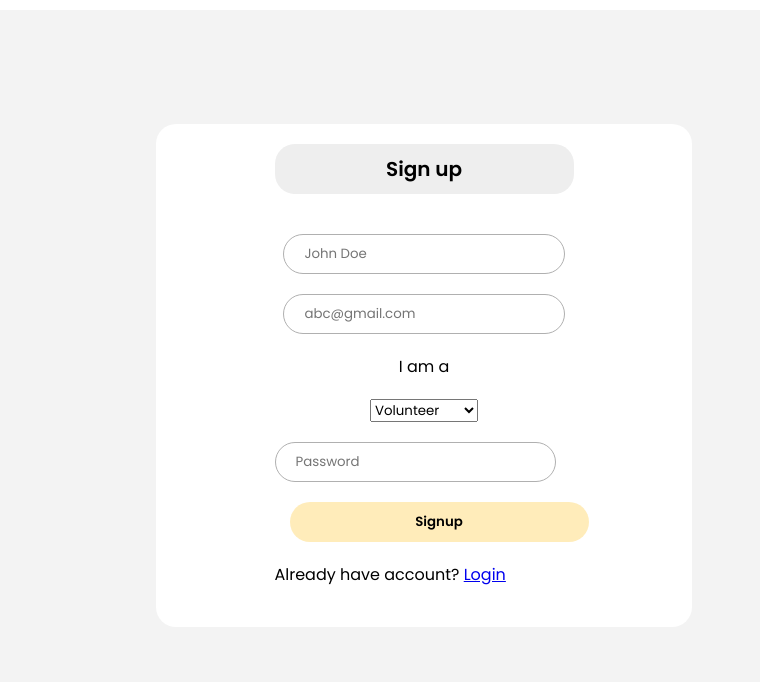
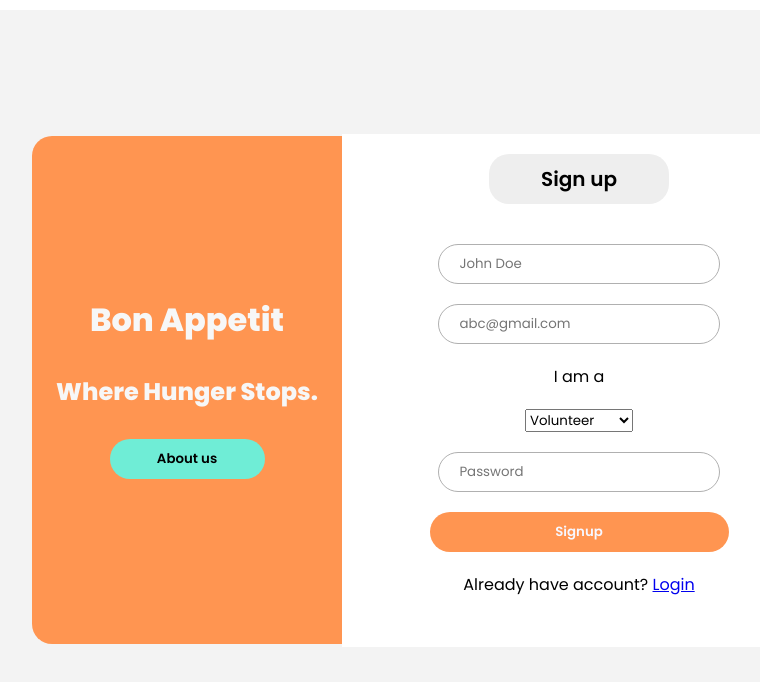
Before and after one commit to jamaljm/BonAppetit, a React (Create React App) app: page / in a window 1280 px wide. Shown: the top 682 px of the page, without its empty margins (216-976 px from the left). Built offline with nearby package versions, Linux system fonts and the light colour scheme.

Commit message:
login page change

```diff
--- a/src/App.jsx
+++ b/src/App.jsx
@@ -9,6 +9,7 @@ import Products from "./pages/products/product"
 import "./app.css"
 import { BrowserRouter, Navigate, Route, Routes, useNavigate } from "react-router-dom"
 import { useState } from "react"
+import Landingpage from "./components/Landingpage.js/Landingpage";
 
 function App() {
 
@@ -22,23 +23,21 @@ function App() {
 
   return (
     <>
-
-
       <div className="App">
         {auth && <Navbar />}
         <div className="container">
           {auth && <Sidebar />}
           <Routes>
-              {auth && <Route path="/home" element={<Home />} />}
-              {!auth && <Route path="/" element={<SignupPage />} />}
+            <Route path="*" component={<Landingpage/>} />
+            {auth && <Route exact path="/home" element={<Home />} />}
+            {!auth && <Route exact path="/" element={<SignupPage />} />}
 
             {!auth && <Route path="/volunteer" element={<VolunteerForm />} />}
             <Route exact path="/login" element={<Login />} />
           </Routes>
         </div>
       </div>
-
     </>
-  )
+  );
   }
 export default App
--- a/src/components/Addrequest.js
+++ b/src/components/Addrequest.js
@@ -1,7 +1,7 @@
 import React, { useState } from "react";
 import { useNavigate } from "react-router-dom";
 import axios from "axios";
-import  './addrequest.css' ;
+import "./addrequest.css";
 
 const Addrequest = () => {
   const navigate = useNavigate();
@@ -30,6 +30,8 @@ const Addrequest = () => {
       [name]: value,
     }));
   };
+
+  const [isActive, setIsActive] = useState(false);
 
   const handleSubmit = (e) => {
     e.preventDefault();
@@ -60,15 +62,23 @@ const Addrequest = () => {
 
   return (
     <div className="container-input">
-      <form onSubmit={handleSubmit} className="container-input">
-        <h1>Submit Request</h1>
+      <div className="inner-container">
+        <h1 onClick={() => setIsActive(!isActive)}>
+          Add Request{"\t"}
+          {isActive ? "X" : "+"}
+        </h1>
+      </div>
+
+      {isActive && (
+        <div>
+          <form className="accordion-content" onSubmit={handleSubmit}>
             <input
               type="text"
               name="title"
               value={state.title}
               onChange={handleChange}
               placeholder="Enter title"
-          style={{ width: "50%" }}
+              required
             />
             <input
               type="text"
@@ -76,7 +86,7 @@ const Addrequest = () => {
               onChange={handleChange}
               name="desc"
               placeholder="Enter your email"
-          style={{ width: "50%" }}
+              required
             />
             <input
               type="text"
@@ -84,7 +94,7 @@ const Addrequest = () => {
               placeholder="Enter Quantity"
               value={state.numberOfServing}
               onChange={handleChange}
-          style={{ width: "50%" }}
+              required
             />
             <input
               type="text"
@@ -92,7 +102,7 @@ const Addrequest = () => {
               value={state.isNonVeg}
               onChange={handleChange}
               placeholder="Enter Veg or Nonveg"
-          style={{ width: "50%" }}
+              required
             />
             <input
               type="date"
@@ -100,7 +110,7 @@ const Addrequest = () => {
               value={state.expiry}
               onChange={handleChange}
               placeholder="Enter expiry"
-          style={{ width: "50%" }}
+              required
             />
             <input
               type="text"
@@ -108,7 +118,7 @@ const Addrequest = () => {
               onChange={handleChange}
               name="city"
               placeholder="Enter your city"
-          style={{ width: "50%" }}
+              required
             />
             <input
               type="text"
@@ -116,7 +126,7 @@ const Addrequest = () => {
               onChange={handleChange}
               name="state"
               placeholder="Enter your state"
-          style={{ width: "50%" }}
+              required
             />
             <input
               type="text"
@@ -124,12 +134,14 @@ const Addrequest = () => {
               placeholder="Enter your Phone Number"
               value={state.contactInfo}
               onChange={handleChange}
-          style={{ width: "50%" }}
+              required
             />
             <button type="submit">Submit</button>
             {login}
           </form>
         </div>
+      )}
+    </div>
   );
 };
 
--- a/src/components/Signin.js
+++ b/src/components/Signin.js
@@ -65,6 +65,15 @@ function SignupPage() {
 
   return (
     <div className="signupcontainer">
+      <div className="Aboutcard">
+        <h1>Bon Appetit</h1>
+        <h2>Where Hunger Stops.</h2>
+
+        <button>About us </button>
+
+
+
+      </div>
       <div className="signupcard">
         <form className="signupform" onSubmit={handleSubmit1}>
           <h5 className="signupheading">Sign up </h5>
@@ -93,8 +102,8 @@ function SignupPage() {
               <option value="volunteer">Volunteer</option>
               <option value="org">Organization</option>
             </select>
-          </div>
-          <div>
+
+
             <input
               type="password"
               name="password"
@@ -104,7 +113,7 @@ function SignupPage() {
               className=""
               required
             />
-          </div>
+
 
           <button type="submit" className="">
             Signup
@@ -115,7 +124,7 @@ function SignupPage() {
               Login
             </Link>
           </div>
-          <div>
+
             <h1>{login}</h1>
           </div>
         </form>
--- a/src/components/addrequest.css
+++ b/src/components/addrequest.css
@@ -6,7 +6,38 @@
     align-items: center;
     gap: 5px;
     justify-content: center;
-    background-color: #f5f5f5;
+    background-color: #dfdcdc;
     border-radius: 20px;
     padding-bottom: 5px;
+    justify-items: center;
 }
+
+.accordion-content input{
+    width: 80%;
+    padding: 9px 20px;
+    border-radius: 20px;
+    border: 1px solid #b0b0b0;
+    align-self: center;
+    ;
+
+
+}
+
+.accordion-content{
+    width: 100%;
+    height: 100%;
+    display: flex;
+    flex-direction: column;
+    align-items: center;
+    justify-content: center;
+    gap: 20px;
+    background-color: #dfdcdc;
+    border-radius: 20px;
+    padding-bottom: 5px;
+    justify-items: center;
+}
+.inner-container{
+    display: flex;
+    flex-direction: row;
+    justify-content: space-between;
+}
--- a/src/components/featuredInfo/featuredInfo.css
+++ b/src/components/featuredInfo/featuredInfo.css
@@ -177,7 +177,7 @@
 .widgetSm1{
     display: flex;
     flex-direction: column;
-    gap: 5px;
+    gap: 10px;
     padding: 10px;
     background: #fff;
     border-radius: 20px;
--- a/src/components/sidebar/Sidebar.jsx
+++ b/src/components/sidebar/Sidebar.jsx
@@ -29,13 +29,13 @@ export default function Sidebar() {
         </div>
         <div className="sidebarMenu">
            <ul className="sidebarList">
-            <Link to="/" className="link">
+            <Link to="/home" className="link">
             <li className="sidebarListItem active">
               <Widgets className="sidebarIcon active" />
               Home
             </li>
             </Link>
-            <Link to="/products" className="link">
+            <Link to="/home" className="link">
             <li className="sidebarListItem">
               <TrendingUp className="sidebarIcon" />
               Contribute Food
--- a/src/components/sidebar/sidebar.css
+++ b/src/components/sidebar/sidebar.css
@@ -7,6 +7,7 @@
   z-index: 60;
   margin-left: 10px;
   overflow-y: hidden;
+  max-width: 300px;
 }
 
 .sidebarWrapper {
--- a/src/components/signin.css
+++ b/src/components/signin.css
@@ -2,18 +2,44 @@
     width: 100%;
     height: 90vh;
     display: flex;
-    flex-direction: column;
+    flex-direction: row;
     background: rgb(243, 243, 243);
     padding: 20px;
     justify-content: center;
-    gap: 30px;
+
         align-items: center;
 }
+
+.signupcontainer h2, h1{
+
+    color: rgb(247, 247, 247);
+    margin-bottom: 10px;
+}
+
+.Aboutcard{
+    max-width: 35%;
+    min-width: 25%;
+
+    min-height: 503px;
+    display: flex;
+    flex-direction: column;
+    align-items: center;
+    justify-content: center;
+    gap: 20px;
+    background-color: #FF9551;
+    border-radius: 20px 0px 0px 20px;
+    padding-bottom: 5px;
+    justify-items: center;
+}
+.signupcontainer p{
+    text-align: center;
+}
 .signupcard{
-    width: 40%;
+    max-width: 40%;
+    min-width: 35%;
     min-height: 390px;
     background: #fff;
-    border-radius: 20px;
+    border-radius: 0px 20px 20px 0px;
     display: flex;
     flex-direction: column;
     padding: 20px;
@@ -39,20 +65,25 @@ input {
 .signupform{
     display: flex;
     flex-direction: column;
+    justify-content: center;
+    align-items: center;
     gap: 20px;
 }
 .signupcard button{
         width: 100%;
-            background: #ffc52952;
+            background: #FF9551;
             border: none;
-            color: #000;
+            color: #f7f7ff;
             font-weight: 600;
             cursor: pointer;
             padding: 10px;
             border-radius: 20px;
+            align-self: center;
+
 }
 .signupheading{
     font-size: 20px;
+    width: 50%;
     font-weight: 600;
     color: #000;
     background: #eeeeee;
@@ -60,3 +91,15 @@ input {
     text-align: center;
     border-radius: 20px;
 }
+
+.Aboutcard button{
+    width: 50%;
+    background: #6FEDD6;
+    border: none;
+    color: #000;
+    font-weight: 600;
+    cursor: pointer;
+    padding: 10px;
+    border-radius: 20px;
+    align-self: center;
+}
--- a/src/components/topbar/topbar.css
+++ b/src/components/topbar/topbar.css
@@ -61,7 +61,7 @@
   font-size: 31px !important;
 }
 
-button{
+.topRight button{
   background-color: #ffc52952;
   border: none;
   color: #000;
--- a/src/components/topbar/topbar.jsx
+++ b/src/components/topbar/topbar.jsx
@@ -19,7 +19,7 @@ export default function Topbar() {
     <div className="topbar">
       <div className="topbarWrapper">
         <div className="topLeft">
-          <span className="logo">Foodie</span>
+          <span className="logo">Bon Appetit</span>
         </div>
         <div className="topRight">
           <div className="topbarIconContainer">
--- a/src/components/widgetSm/WidgetSm.jsx
+++ b/src/components/widgetSm/WidgetSm.jsx
@@ -4,7 +4,7 @@ import { Visibility } from "@material-ui/icons";
 export default function WidgetSm() {
   return (
     <div className="widgetSm">
-      <span className="widgetSmTitle">Top Contritbuter</span>
+      <span className="widgetSmTitle">Top Contributer</span>
       <ul className="widgetSmList">
         <div className="contributerprofilewidget">
           <li className="widgetSmListItem">
```
Lines whose indentation alone changed are shown as unchanged.
